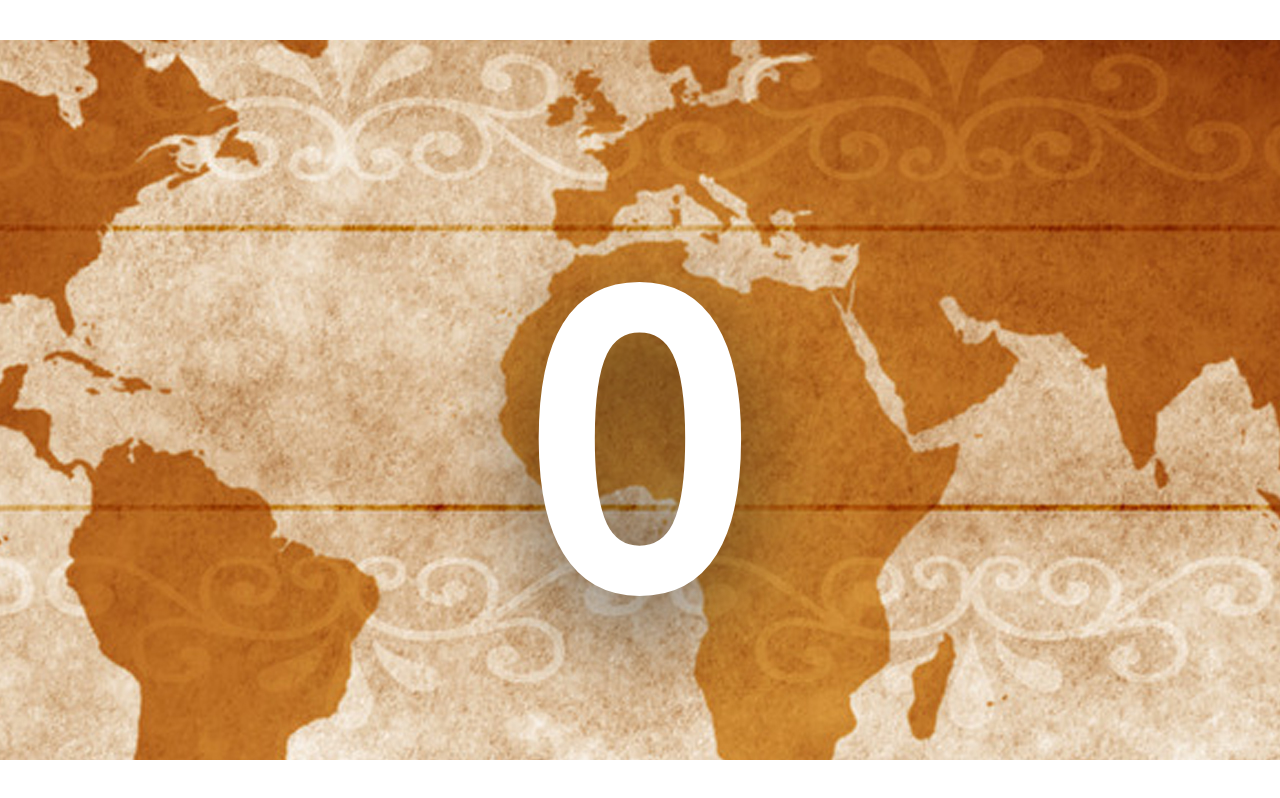
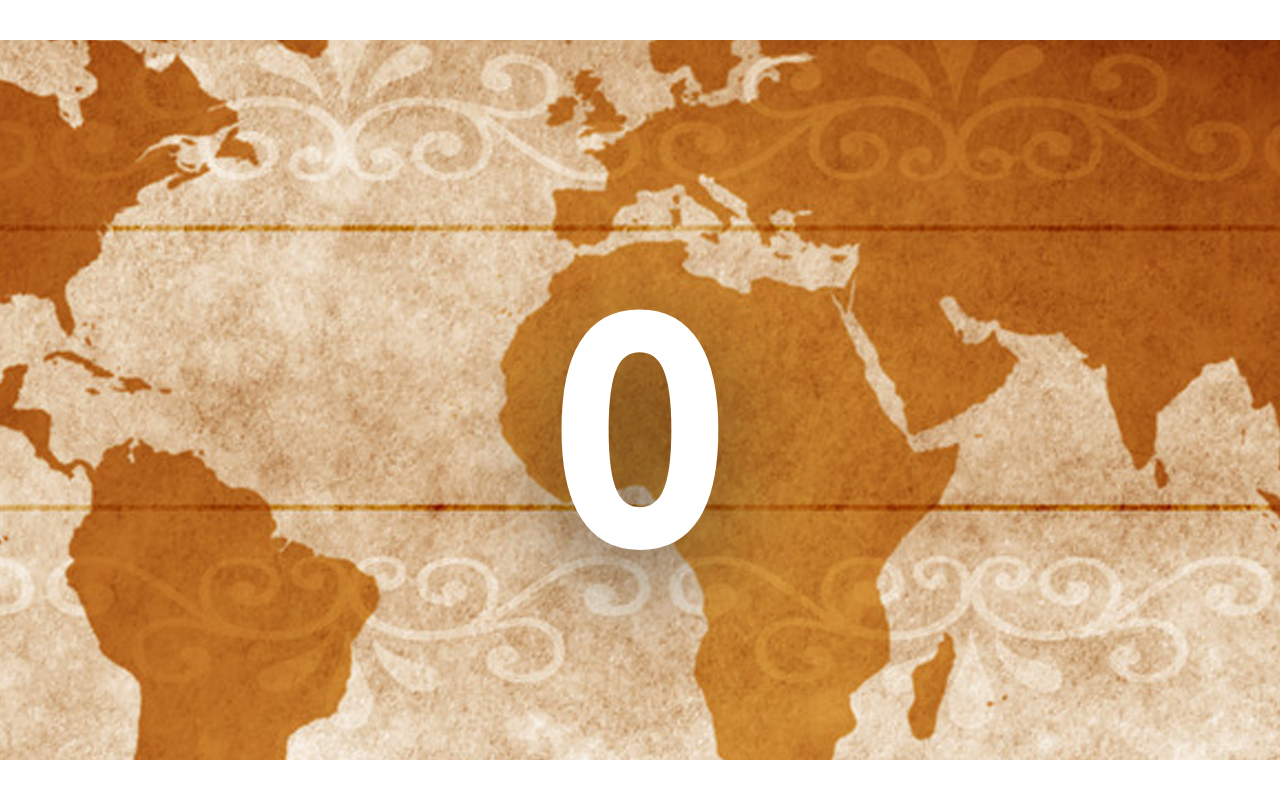
Before and after one commit to FiniteLooper/Mission-Clock, a plain HTML site: page index.htm in a window 1280 px wide. Drawn offline with Linux system fonts and the light colour scheme.

Commit message:
Reduced font size since numbers over 10k went off screen

```diff
--- a/assets/styles.css
+++ b/assets/styles.css
@@ -20,7 +20,7 @@ body{
 #count{
 	font-family: 'Droid Sans Mono', 'Tahoma Blk Bold', Impact, Charcoal, sans-serif;
 	color: white;
-	font-size: 400px;
+	font-size: 300px;
 
 	text-shadow: 0 30px 100px black;
 	text-align: center;
```
